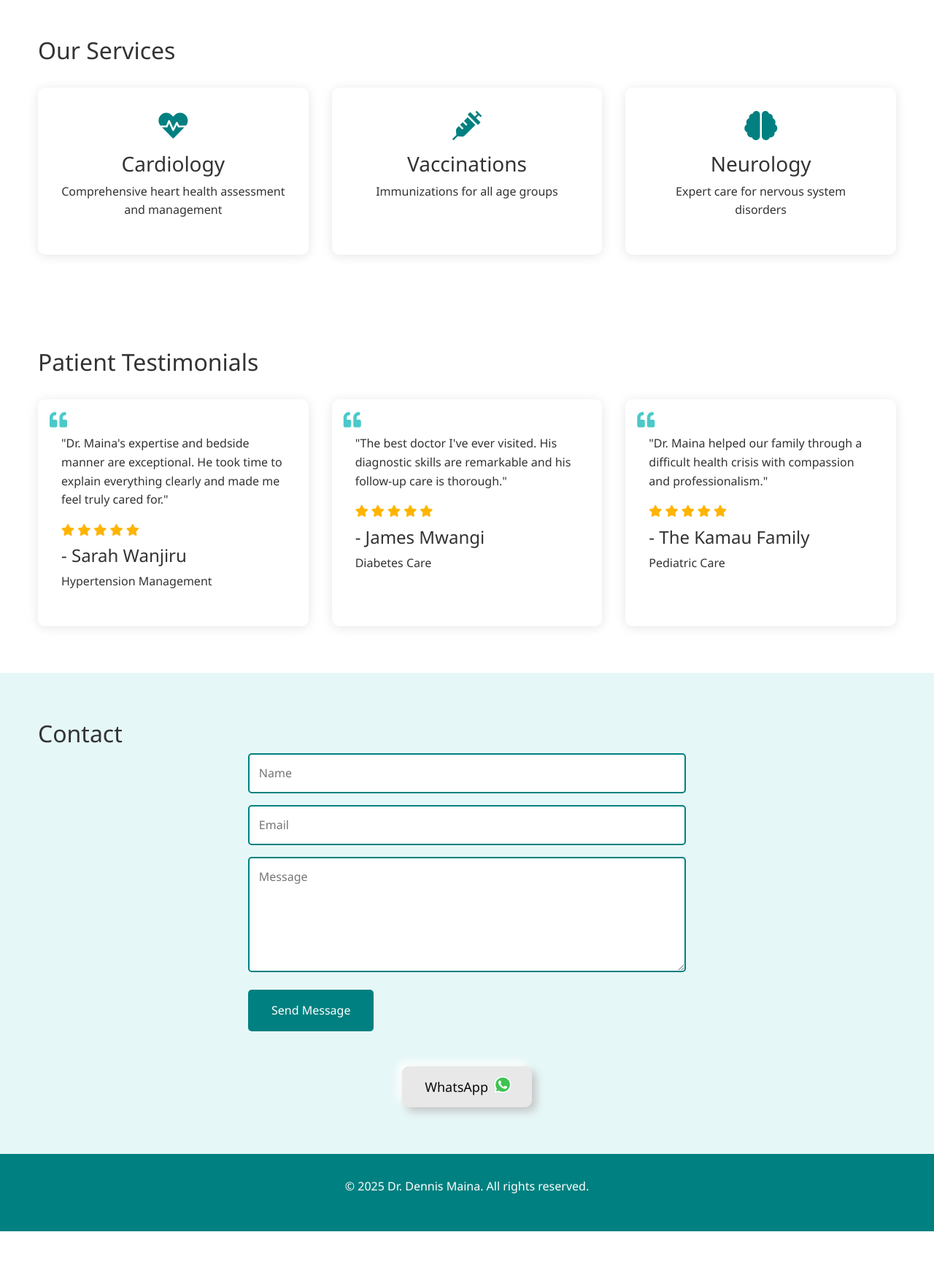
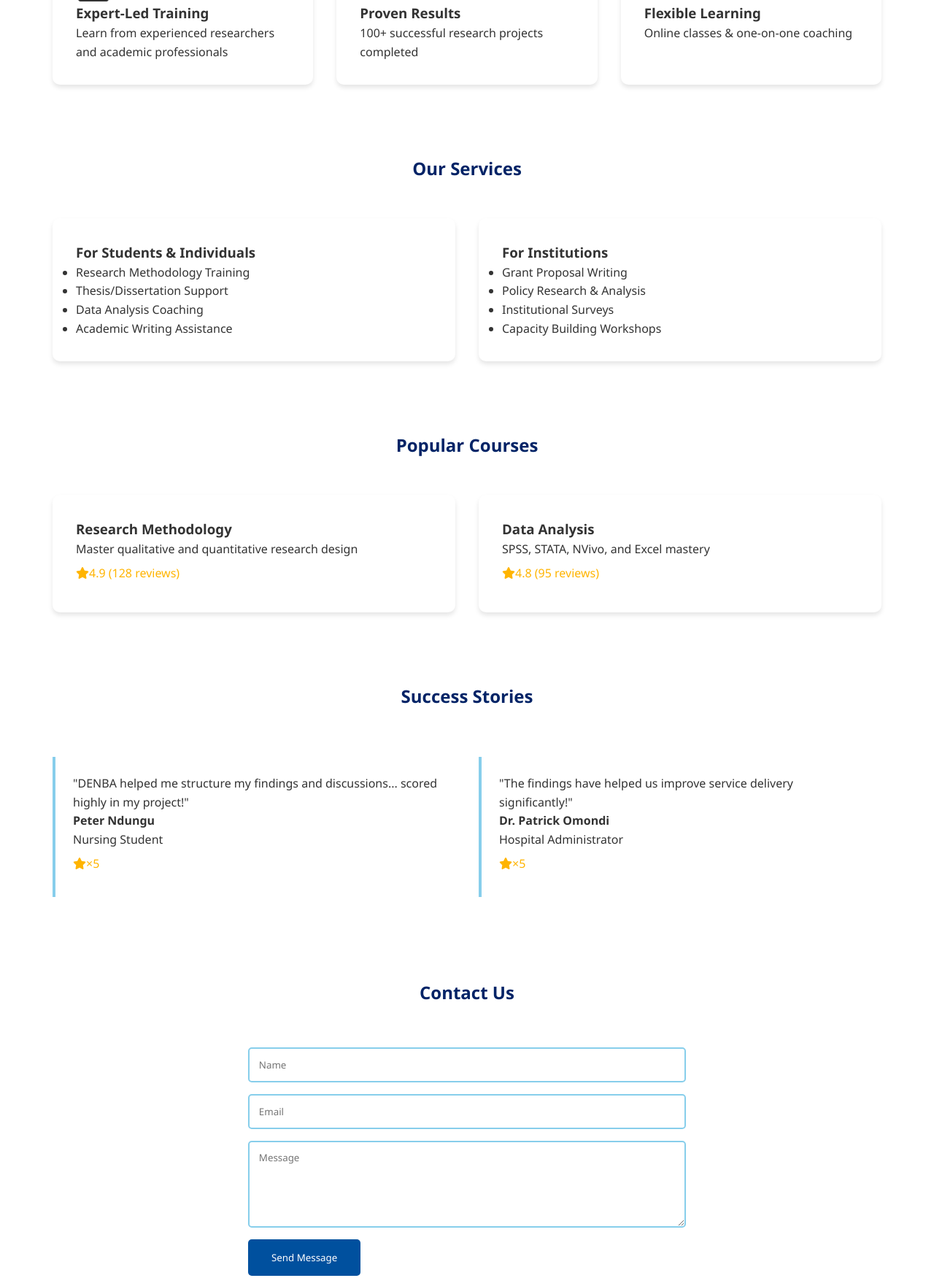
Before and after one commit to Unrealrojo234/DennisMaina, a plain HTML site: page index.html in a window 1280 px wide. Shown: the part 875-2626 px from the top of the page at 73% size. Before the commit the page ends 2562 px from the top, so only its background shows below. Drawn offline with nearby package versions, Linux system fonts and the light colour scheme.

Commit message:
Minor Update

```diff
--- a/index.html
+++ b/index.html
@@ -3,31 +3,17 @@
   <head>
     <meta charset="UTF-8" />
     <meta name="viewport" content="width=device-width, initial-scale=1.0" />
-    <title>Dr. Dennis Maina - Clinical Physician</title>
+    <title>DENBA - Research & Health Education</title>
     <link
       rel="stylesheet"
       href="https://cdnjs.cloudflare.com/ajax/libs/font-awesome/6.0.0/css/all.min.css"
     />
-    <!-- Bootstrap CSS -->
-    <!-- https://cdnjs.com/libraries/twitter-bootstrap/5.0.0-beta1 -->
-    <link
-      rel="stylesheet"
-      href="https://cdnjs.cloudflare.com/ajax/libs/twitter-bootstrap/5.0.0-beta1/css/bootstrap.min.css"
-    />
-
-    <!-- Icons: https://getbootstrap.com/docs/5.0/extend/icons/ -->
-    <!-- https://cdnjs.com/libraries/font-awesome -->
-    <link
-      rel="stylesheet"
-      href="https://cdnjs.cloudflare.com/ajax/libs/font-awesome/5.15.2/css/all.min.css"
-    />
     <style>
       :root {
-        --primary-color: #008080; /* Teal */
-        --secondary-color: #006666; /* Dark Teal */
-        --accent-color: #00b3b3; /* Light Teal */
-        --light-bg: #e6f7f7; /* Very Light Teal */
-        --white: #ffffff;
+        --primary-color: #002366;
+        --secondary-color: #87ceeb;
+        --accent-color: #00509e;
+        --light-bg: #f8f9fa;
         --text-color: #333;
       }
 
@@ -45,13 +31,13 @@
 
       .header {
         background-color: var(--primary-color);
-        color: var(--white);
-        padding: 1.5rem;
+        color: white;
+        padding: 2rem;
         text-align: center;
       }
 
       .nav {
-        background-color: var(--secondary-color);
+        background-color: var(--accent-color);
         padding: 1rem;
         position: sticky;
         top: 0;
@@ -63,110 +49,78 @@
         display: flex;
         justify-content: center;
         gap: 2rem;
+        flex-wrap: wrap;
       }
 
       .nav a {
-        color: var(--white);
+        color: white;
         text-decoration: none;
         font-weight: 500;
-        transition: color 0.3s ease;
+        transition: color 0.3s;
       }
 
       .nav a:hover {
-        color: var(--accent-color);
+        color: var(--secondary-color);
       }
 
       .hero {
-        height: 400px;
+        height: 60vh;
         background: linear-gradient(
-            rgba(0, 102, 102, 0.7),
-            rgba(0, 102, 102, 0.7)
+            rgba(0, 35, 102, 0.8),
+            rgba(0, 80, 158, 0.8)
           ),
-          url("https://images.unsplash.com/photo-1576091160550-2173dba999ef?ixlib=rb-1.2.1&auto=format&fit=crop&w=1350&q=80");
+          url("https://images.unsplash.com/photo-1454165804606-c3d57bc86b40?ixlib=rb-1.2.1&auto=format&fit=crop&w=1350&q=80");
         background-size: cover;
         background-position: center;
         display: flex;
         align-items: center;
         justify-content: center;
-        color: var(--white);
         text-align: center;
-      }
-
-      .about {
-        padding: 4rem 2rem;
-        background-color: var(--light-bg);
+        color: white;
       }
 
       .container {
         max-width: 1200px;
         margin: 0 auto;
+        padding: 2rem;
       }
 
-      .profile-img {
-        width: 300px;
-        border-radius: 50%;
-        border: 5px solid var(--primary-color);
-        margin: 2rem auto;
-        display: block;
+      .section-title {
+        text-align: center;
+        margin-bottom: 3rem;
+        color: var(--primary-color);
       }
 
-      .services,
-      .testimonials {
-        padding: 4rem 2rem;
-      }
-
-      .service-grid,
-      .review-grid {
+      .grid {
         display: grid;
         grid-template-columns: repeat(auto-fit, minmax(300px, 1fr));
         gap: 2rem;
-        margin-top: 2rem;
+        margin: 2rem 0;
       }
 
-      .service-card,
-      .review-card {
-        text-align: center;
+      .card {
+        background: white;
         padding: 2rem;
         border-radius: 10px;
-        box-shadow: 0 2px 15px rgba(0, 0, 0, 0.1);
-        transition: transform 0.3s ease;
-        background-color: var(--white);
+        box-shadow: 0 4px 6px rgba(0, 0, 0, 0.1);
+        transition: transform 0.3s;
       }
 
-      .service-card:hover,
-      .review-card:hover {
+      .card:hover {
         transform: translateY(-5px);
       }
 
-      .service-icon {
-        font-size: 2.5rem;
-        color: var(--primary-color);
-        margin-bottom: 1rem;
+      .testimonial-card {
+        border-left: 4px solid var(--secondary-color);
+        padding: 1.5rem;
+        margin: 1rem 0;
       }
 
-      .review-card {
-        text-align: left;
-        position: relative;
-        padding-top: 3rem;
-      }
-
-      .quote-icon {
-        position: absolute;
-        top: 1rem;
-        left: 1rem;
-        color: var(--accent-color);
-        font-size: 1.5rem;
-        opacity: 0.7;
-      }
-
-      .review-rating {
-        color: #ffb400;
-        margin: 0.5rem 0;
-      }
-
-      .contact {
-        background-color: var(--light-bg);
-        padding: 4rem 2rem;
+      .price-card {
+        text-align: center;
+        padding: 2rem;
+        border: 2px solid var(--secondary-color);
+        border-radius: 10px;
       }
 
       .contact-form {
@@ -178,275 +132,190 @@
       textarea {
         width: 100%;
         padding: 0.8rem;
-        margin-bottom: 1rem;
-        border: 2px solid var(--primary-color);
+        margin: 0.5rem 0;
+        border: 2px solid var(--secondary-color);
         border-radius: 5px;
       }
 
       button {
-        background-color: var(--primary-color);
-        color: var(--white);
+        background-color: var(--accent-color);
+        color: white;
         padding: 1rem 2rem;
         border: none;
         border-radius: 5px;
         cursor: pointer;
-        font-size: 1rem;
-        transition: background-color 0.3s ease;
+        transition: background 0.3s;
       }
 
       button:hover {
-        background-color: var(--secondary-color);
+        background-color: var(--primary-color);
+      }
+
+      .stars {
+        color: #ffb400;
+        margin: 0.5rem 0;
       }
 
       footer {
         background-color: var(--primary-color);
-        color: var(--white);
+        color: white;
         text-align: center;
         padding: 2rem;
-      }
-      /* From Uiverse.io by NelsonDJCR */
-      .button2 {
-        display: inline-block;
-        transition: all 0.2s ease-in;
-        position: relative;
-        overflow: hidden;
-        z-index: 1;
-        color: #090909;
-        padding: 0.7em 3.3em 0.7em 1.7em;
-        font-size: 18px;
-        border-radius: 0.5em;
-        background: #e8e8e8;
-        border: 1px solid #e8e8e8;
-        box-shadow: 6px 6px 12px #c5c5c5, -6px -6px 12px #ffffff;
+        margin-top: 3rem;
       }
 
-      .button2 > svg {
-        height: 30px;
-        position: absolute;
-        padding: 0px 5px;
-        margin-top: -4px;
-      }
-
-      .button2:active {
-        color: #666;
-        box-shadow: inset 4px 4px 12px #c5c5c5, inset -4px -4px 12px #ffffff;
-      }
-
-      .button2:before {
-        content: "";
-        position: absolute;
-        left: 50%;
-        transform: translateX(-50%) scaleY(1) scaleX(1.25);
-        top: 100%;
-        width: 140%;
-        height: 180%;
-        background-color: rgba(0, 0, 0, 0.05);
-        border-radius: 50%;
-        display: block;
-        transition: all 0.5s 0.1s cubic-bezier(0.55, 0, 0.1, 1);
-        z-index: -1;
-      }
-
-      .button2:after {
-        content: "";
-        position: absolute;
-        left: 55%;
-        transform: translateX(-50%) scaleY(1) scaleX(1.45);
-        top: 180%;
-        width: 160%;
-        height: 190%;
-        background-color: #009087;
-        border-radius: 50%;
-        display: block;
-        transition: all 0.5s 0.1s cubic-bezier(0.55, 0, 0.1, 1);
-        z-index: -1;
-      }
-
-      .button2:hover {
-        color: #ffffff;
-        border: 1px solid #009087;
-      }
-
-      .button2:hover:before {
-        top: -35%;
-        background-color: #009087;
-        transform: translateX(-50%) scaleY(1.3) scaleX(0.8);
-      }
-
-      .button2:hover:after {
-        top: -45%;
-        background-color: #009087;
-        transform: translateX(-50%) scaleY(1.3) scaleX(0.8);
+      @media (max-width: 768px) {
+        .nav ul {
+          flex-direction: column;
+          text-align: center;
+          gap: 1rem;
+        }
       }
     </style>
   </head>
   <body>
     <header class="header">
-      <h1>Dr. Dennis Maina</h1>
-      <p>MD, Clinical Physician</p>
+      <h1>DENBA Research & Education</h1>
+      <p>Expert-Led Research Training & Services</p>
     </header>
 
     <nav class="nav">
       <ul>
         <li><a href="#about">About</a></li>
         <li><a href="#services">Services</a></li>
-        <li><a href="#reviews">Reviews</a></li>
+        <li><a href="#courses">Courses</a></li>
+        <li><a href="#testimonials">Success Stories</a></li>
         <li><a href="#contact">Contact</a></li>
       </ul>
     </nav>
 
     <section class="hero">
-      <div class="hero-content">
-        <h2>Compassionate Care for Better Health</h2>
-        <p>20+ Years of Medical Experience</p>
+      <div class="container">
+        <h2>Your Research Success Partner</h2>
+        <p>4+ Years of Excellence in Research Training & Consultancy</p>
+        <button onclick="location.href='#courses'">Explore Courses</button>
       </div>
     </section>
 
-    <section id="about" class="about">
-      <div class="container">
-        <h2>About Dr. Maina</h2>
-
-        <p>
-          Dr. Dennis Maina is a board-certified clinical physician with over two
-          decades of experience in providing comprehensive medical care.
-          Specializing in preventive medicine and chronic disease management,
-          Dr. Maina is dedicated to delivering personalized care to all
-          patients.
-        </p>
-      </div>
-    </section>
-
-    <section id="services" class="services">
-      <div class="container">
-        <h2>Our Services</h2>
-        <div class="service-grid">
-          <div class="service-card">
-            <i class="fas fa-heartbeat service-icon"></i>
-            <h3>Cardiology</h3>
-            <p>Comprehensive heart health assessment and management</p>
-          </div>
-          <div class="service-card">
-            <i class="fas fa-syringe service-icon"></i>
-            <h3>Vaccinations</h3>
-            <p>Immunizations for all age groups</p>
-          </div>
-          <div class="service-card">
-            <i class="fas fa-brain service-icon"></i>
-            <h3>Neurology</h3>
-            <p>Expert care for nervous system disorders</p>
-          </div>
+    <section id="about" class="container">
+      <h2 class="section-title">Why Choose DENBA?</h2>
+      <div class="grid">
+        <div class="card">
+          <i class="fas fa-user-graduate fa-3x"></i>
+          <h3>Expert-Led Training</h3>
+          <p>Learn from experienced researchers and academic professionals</p>
+        </div>
+        <div class="card">
+          <i class="fas fa-chart-line fa-3x"></i>
+          <h3>Proven Results</h3>
+          <p>100+ successful research projects completed</p>
+        </div>
+        <div class="card">
+          <i class="fas fa-handshake fa-3x"></i>
+          <h3>Flexible Learning</h3>
+          <p>Online classes & one-on-one coaching</p>
         </div>
       </div>
     </section>
 
-    <section id="reviews" class="testimonials">
-      <div class="container">
-        <h2>Patient Testimonials</h2>
-        <div class="review-grid">
-          <div class="review-card">
-            <i class="fas fa-quote-left quote-icon"></i>
-            <p>
-              "Dr. Maina's expertise and bedside manner are exceptional. He took
-              time to explain everything clearly and made me feel truly cared
-              for."
-            </p>
-            <div class="review-rating">
-              <i class="fas fa-star"></i>
-              <i class="fas fa-star"></i>
-              <i class="fas fa-star"></i>
-              <i class="fas fa-star"></i>
-              <i class="fas fa-star"></i>
-            </div>
-            <h4>- Sarah Wanjiru</h4>
-            <p>Hypertension Management</p>
-          </div>
-
-          <div class="review-card">
-            <i class="fas fa-quote-left quote-icon"></i>
-            <p>
-              "The best doctor I've ever visited. His diagnostic skills are
-              remarkable and his follow-up care is thorough."
-            </p>
-            <div class="review-rating">
-              <i class="fas fa-star"></i>
-              <i class="fas fa-star"></i>
-              <i class="fas fa-star"></i>
-              <i class="fas fa-star"></i>
-              <i class="fas fa-star"></i>
-            </div>
-            <h4>- James Mwangi</h4>
-            <p>Diabetes Care</p>
-          </div>
-
-          <div class="review-card">
-            <i class="fas fa-quote-left quote-icon"></i>
-            <p>
-              "Dr. Maina helped our family through a difficult health crisis
-              with compassion and professionalism."
-            </p>
-            <div class="review-rating">
-              <i class="fas fa-star"></i>
-              <i class="fas fa-star"></i>
-              <i class="fas fa-star"></i>
-              <i class="fas fa-star"></i>
-              <i class="fas fa-star"></i>
-            </div>
-            <h4>- The Kamau Family</h4>
-            <p>Pediatric Care</p>
-          </div>
+    <section id="services" class="container">
+      <h2 class="section-title">Our Services</h2>
+      <div class="grid">
+        <div class="card">
+          <h3>For Students & Individuals</h3>
+          <ul>
+            <li>Research Methodology Training</li>
+            <li>Thesis/Dissertation Support</li>
+            <li>Data Analysis Coaching</li>
+            <li>Academic Writing Assistance</li>
+          </ul>
+        </div>
+        <div class="card">
+          <h3>For Institutions</h3>
+          <ul>
+            <li>Grant Proposal Writing</li>
+            <li>Policy Research & Analysis</li>
+            <li>Institutional Surveys</li>
+            <li>Capacity Building Workshops</li>
+          </ul>
         </div>
       </div>
     </section>
 
-    <section id="contact" class="contact">
-      <div class="container">
-        <h2>Contact</h2>
-        <form class="contact-form">
+    <section id="courses" class="container">
+      <h2 class="section-title">Popular Courses</h2>
+      <div class="grid">
+        <div class="card">
+          <h3>Research Methodology</h3>
+          <p>Master qualitative and quantitative research design</p>
+          <div class="stars"><i class="fas fa-star"></i>4.9 (128 reviews)</div>
+        </div>
+        <div class="card">
+          <h3>Data Analysis</h3>
+          <p>SPSS, STATA, NVivo, and Excel mastery</p>
+          <div class="stars"><i class="fas fa-star"></i>4.8 (95 reviews)</div>
+        </div>
+      </div>
+    </section>
+
+    <section id="testimonials" class="container">
+      <h2 class="section-title">Success Stories</h2>
+      <div class="grid">
+        <div class="testimonial-card">
+          <blockquote>
+            "DENBA helped me structure my findings and discussions... scored
+            highly in my project!"
+          </blockquote>
+          <h4>Peter Ndungu</h4>
+          <p>Nursing Student</p>
+          <div class="stars"><i class="fas fa-star"></i>×5</div>
+        </div>
+        <div class="testimonial-card">
+          <blockquote>
+            "The findings have helped us improve service delivery
+            significantly!"
+          </blockquote>
+          <h4>Dr. Patrick Omondi</h4>
+          <p>Hospital Administrator</p>
+          <div class="stars"><i class="fas fa-star"></i>×5</div>
+        </div>
+      </div>
+    </section>
+
+    <section id="contact" class="container">
+      <h2 class="section-title">Contact Us</h2>
+      <div class="contact-form">
+        <form>
           <input type="text" placeholder="Name" required />
           <input type="email" placeholder="Email" required />
           <textarea rows="5" placeholder="Message" required></textarea>
           <button type="submit">Send Message</button>
         </form>
       </div>
+      <div class="contact-info" style="text-align: center; margin-top: 2rem">
+        <a href="maito:joelarrick97@gmail.com"
+          ><p>📧 joelarrick97@gmail.com</p></a
+        >
 
-      <div class="text-center mt-5">
-        <button class="button2">
-          WhatsApp
-          <svg
-            viewBox="0 0 48 48"
-            y="0px"
-            x="0px"
-            xmlns="http://www.w3.org/2000/svg"
-          >
-            <path
-              d="M4.868,43.303l2.694-9.835C5.9,30.59,5.026,27.324,5.027,23.979C5.032,13.514,13.548,5,24.014,5c5.079,0.002,9.845,1.979,13.43,5.566c3.584,3.588,5.558,8.356,5.556,13.428c-0.004,10.465-8.522,18.98-18.986,18.98c-0.001,0,0,0,0,0h-0.008c-3.177-0.001-6.3-0.798-9.073-2.311L4.868,43.303z"
-              fill="#fff"
-            ></path>
-            <path
-              d="M4.868,43.803c-0.132,0-0.26-0.052-0.355-0.148c-0.125-0.127-0.174-0.312-0.127-0.483l2.639-9.636c-1.636-2.906-2.499-6.206-2.497-9.556C4.532,13.238,13.273,4.5,24.014,4.5c5.21,0.002,10.105,2.031,13.784,5.713c3.679,3.683,5.704,8.577,5.702,13.781c-0.004,10.741-8.746,19.48-19.486,19.48c-3.189-0.001-6.344-0.788-9.144-2.277l-9.875,2.589C4.953,43.798,4.911,43.803,4.868,43.803z"
-              fill="#fff"
-            ></path>
-            <path
-              d="M24.014,5c5.079,0.002,9.845,1.979,13.43,5.566c3.584,3.588,5.558,8.356,5.556,13.428c-0.004,10.465-8.522,18.98-18.986,18.98h-0.008c-3.177-0.001-6.3-0.798-9.073-2.311L4.868,43.303l2.694-9.835C5.9,30.59,5.026,27.324,5.027,23.979C5.032,13.514,13.548,5,24.014,5 M24.014,42.974C24.014,42.974,24.014,42.974,24.014,42.974C24.014,42.974,24.014,42.974,24.014,42.974 M24.014,42.974C24.014,42.974,24.014,42.974,24.014,42.974C24.014,42.974,24.014,42.974,24.014,42.974 M24.014,4C24.014,4,24.014,4,24.014,4C12.998,4,4.032,12.962,4.027,23.979c-0.001,3.367,0.849,6.685,2.461,9.622l-2.585,9.439c-0.094,0.345,0.002,0.713,0.254,0.967c0.19,0.192,0.447,0.297,0.711,0.297c0.085,0,0.17-0.011,0.254-0.033l9.687-2.54c2.828,1.468,5.998,2.243,9.197,2.244c11.024,0,19.99-8.963,19.995-19.98c0.002-5.339-2.075-10.359-5.848-14.135C34.378,6.083,29.357,4.002,24.014,4L24.014,4z"
-              fill="#cfd8dc"
-            ></path>
-            <path
-              d="M35.176,12.832c-2.98-2.982-6.941-4.625-11.157-4.626c-8.704,0-15.783,7.076-15.787,15.774c-0.001,2.981,0.833,5.883,2.413,8.396l0.376,0.597l-1.595,5.821l5.973-1.566l0.577,0.342c2.422,1.438,5.2,2.198,8.032,2.199h0.006c8.698,0,15.777-7.077,15.78-15.776C39.795,19.778,38.156,15.814,35.176,12.832z"
-              fill="#40c351"
-            ></path>
-            <path
-              clip-rule="evenodd"
-              d="M19.268,16.045c-0.355-0.79-0.729-0.806-1.068-0.82c-0.277-0.012-0.593-0.011-0.909-0.011c-0.316,0-0.83,0.119-1.265,0.594c-0.435,0.475-1.661,1.622-1.661,3.956c0,2.334,1.7,4.59,1.937,4.906c0.237,0.316,3.282,5.259,8.104,7.161c4.007,1.58,4.823,1.266,5.693,1.187c0.87-0.079,2.807-1.147,3.202-2.255c0.395-1.108,0.395-2.057,0.277-2.255c-0.119-0.198-0.435-0.316-0.909-0.554s-2.807-1.385-3.242-1.543c-0.435-0.158-0.751-0.237-1.068,0.238c-0.316,0.474-1.225,1.543-1.502,1.859c-0.277,0.317-0.554,0.357-1.028,0.119c-0.474-0.238-2.002-0.738-3.815-2.354c-1.41-1.257-2.362-2.81-2.639-3.285c-0.277-0.474-0.03-0.731,0.208-0.968c0.213-0.213,0.474-0.554,0.712-0.831c0.237-0.277,0.316-0.475,0.474-0.791c0.158-0.317,0.079-0.594-0.04-0.831C20.612,19.329,19.69,16.983,19.268,16.045z"
-              fill-rule="evenodd"
-              fill="#fff"
-            ></path>
-          </svg>
-        </button>
+        <a href="tel:+254 743669711">
+          <p>📞 +254 743669711</p>
+        </a>
       </div>
     </section>
 
     <footer>
-      <p>&copy; 2025 Dr. Dennis Maina. All rights reserved.</p>
+      <p>© 2023 DENBA Research & Education. All rights reserved.</p>
+      <div style="margin-top: 1rem">
+        <a href="#" style="color: white; margin: 0 1rem"
+          ><i class="fab fa-linkedin"></i
+        ></a>
+        <a href="#" style="color: white; margin: 0 1rem"
+          ><i class="fab fa-twitter"></i
+        ></a>
+        <a href="#" style="color: white; margin: 0 1rem"
+          ><i class="fab fa-facebook"></i
+        ></a>
+      </div>
     </footer>
   </body>
 </html>
```
Also changed, not shown: 1 other file.
